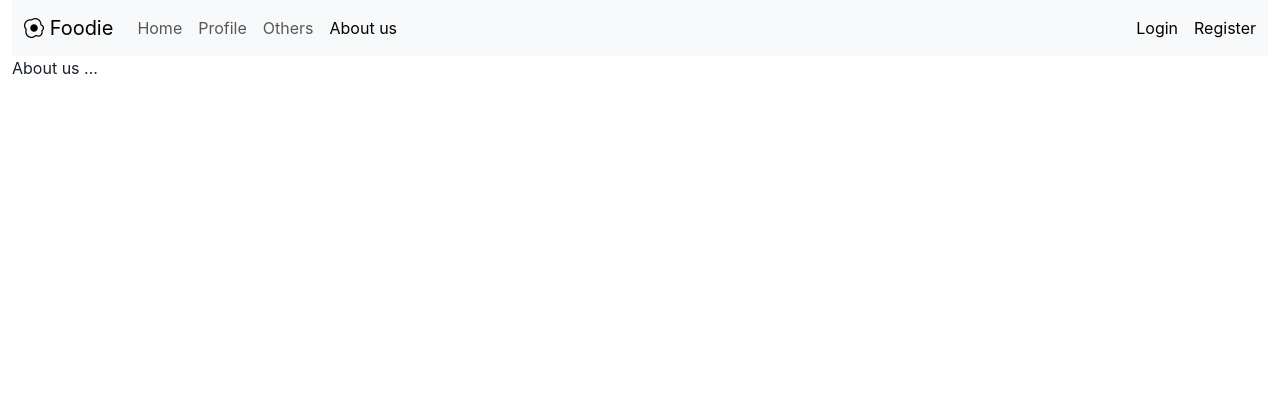
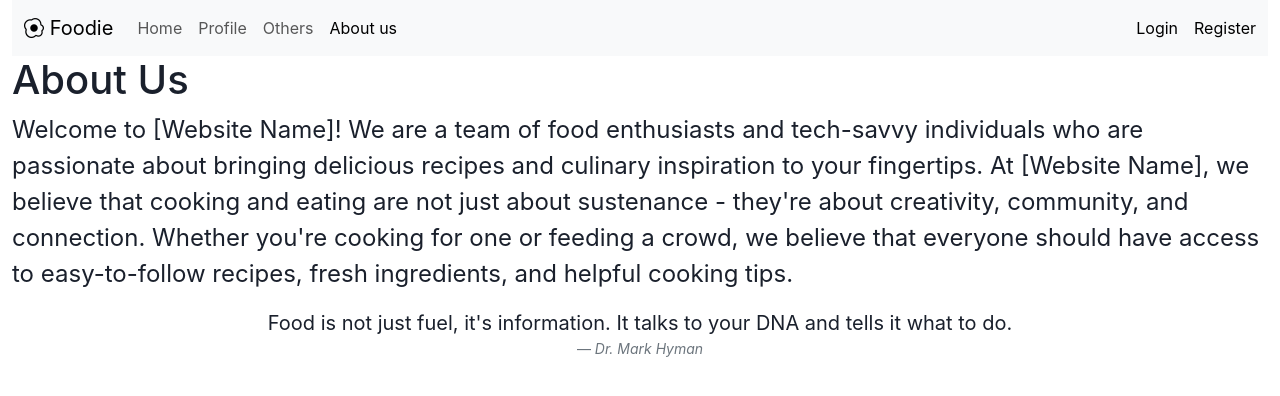
Before and after one commit to yuhan1212/foodie-react, a React (Create React App) app: page /aboutus in a window 1280 px wide. Shown: the top 396 px of the page. Built offline with nearby package versions, Linux system fonts and the light colour scheme.

Commit message:
update about us

```diff
--- a/src/components/AboutUs/index.js
+++ b/src/components/AboutUs/index.js
@@ -3,8 +3,21 @@ import React from 'react';
 const AboutUs = () => {
     return(
         <div>
-            About us ...
+            <h1>About Us</h1>
+           <p class="fs-4">
+               Welcome to [Website Name]! We are a team of food enthusiasts and tech-savvy individuals who are passionate about bringing delicious recipes and culinary inspiration to your fingertips.
+
+               At [Website Name], we believe that cooking and eating are not just about sustenance - they're about creativity, community, and connection. Whether you're cooking for one or feeding a crowd, we believe that everyone should have access to easy-to-follow recipes, fresh ingredients, and helpful cooking tips.
+           </p>
+            <figure className="text-center">
+                <blockquote className="blockquote">
+                    <p>Food is not just fuel, it's information. It talks to your DNA and tells it what to do.</p>
+                </blockquote>
+                <figcaption className="blockquote-footer">
+                    <cite title="Source Title">Dr. Mark Hyman</cite>
+                </figcaption>
+            </figure>
         </div>
     )
 }
-export default AboutUs;
+export default AboutUs
--- a/src/components/Others/index.js
+++ b/src/components/Others/index.js
@@ -1,10 +1,11 @@
 import React from 'react';
-
+import { Link } from "react-router-dom";
 const Others = () => {
     return(
-        <div>
-            you have to sign in first to join the foodies community
+        <div className='alert alert-light'>
+            Please log in first
         </div>
+
     )
 }
 export default Others;
```
